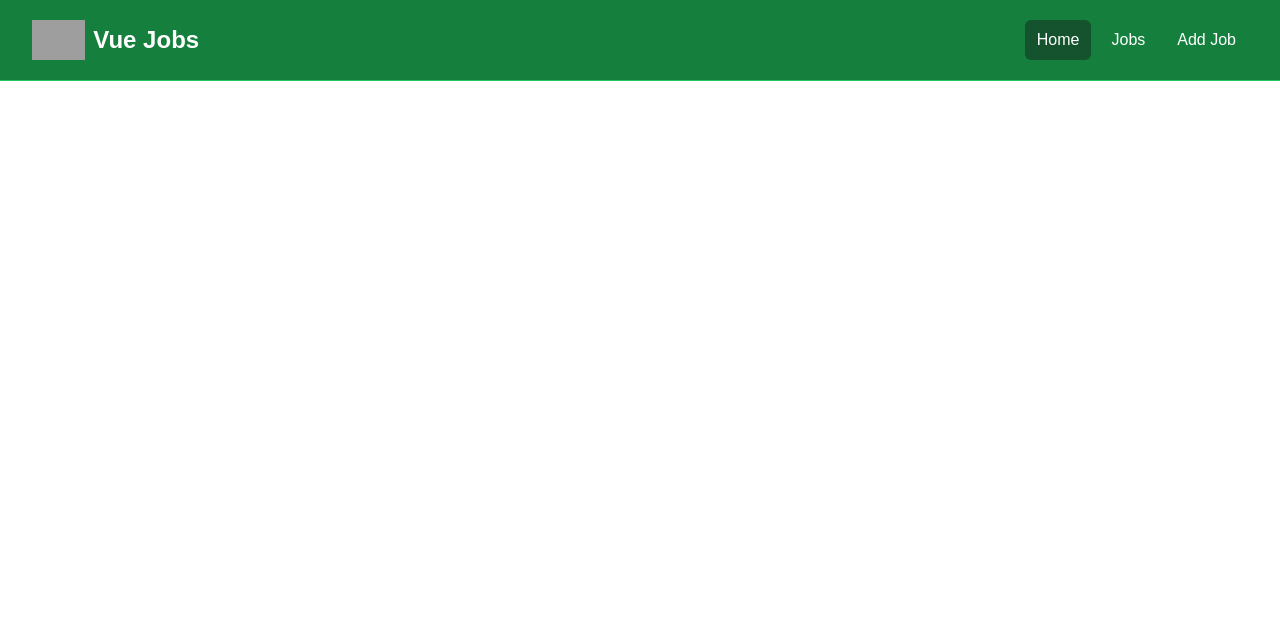
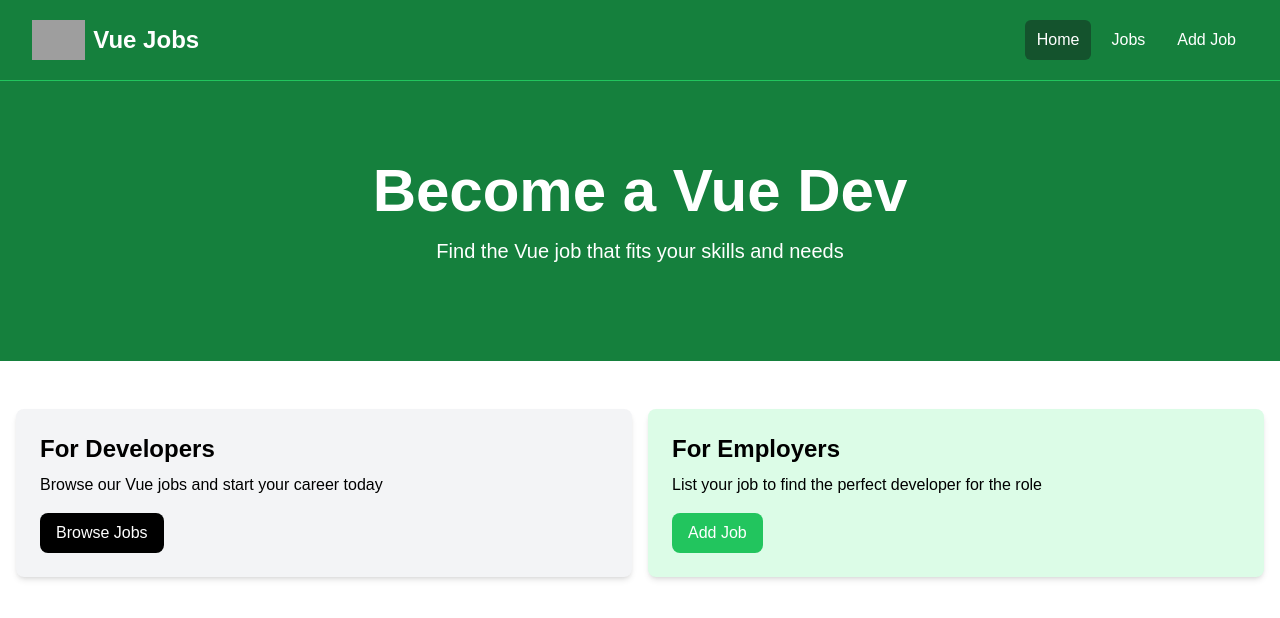
Before and after one commit to igor96SS/laravel-vue-tailwind_example, a Vue app: page / in a window 1280 px wide. Shown: the top 618 px of the page. Built offline with nearby package versions, Linux system fonts and the light colour scheme; grey boxes are pictures that could not be loaded.

Commit message:
defining props

```diff
--- a/src/App.vue
+++ b/src/App.vue
@@ -1,8 +1,11 @@
 <script setup>
 import Navbar from '@/components/Navbar.vue'
+import Hero from '@/components/Hero.vue'
+import HomeCards from '@/components/HomeCards.vue'
 </script>
 
 <template>
   <Navbar/>
-
+  <Hero/>
+  <HomeCards/>
 </template>
--- /dev/null
+++ b/src/components/Card.vue
@@ -0,0 +1,18 @@
+<script setup>
+import { defineProps } from 'vue';
+
+defineProps({
+    bg: {
+        type: String,
+        default: 'bg-gray-100'
+    },
+})
+</script>
+
+<template>
+    <div :class="`${bg} p-6 rounded-lg shadow-md`">
+        <slot>
+
+        </slot>
+    </div>
+</template>
--- /dev/null
+++ b/src/components/Hero.vue
@@ -0,0 +1,33 @@
+<script setup>
+import { defineProps } from 'vue';
+
+defineProps({
+    title: {
+        type: String,
+        default: 'Become a Vue Dev'
+    },
+    subtitle: {
+        type: String,
+        default: 'Find the Vue job that fits your skills and needs'
+    }
+})
+</script>
+
+<template>
+    <section class="bg-green-700 py-20 mb-4">
+      <div
+        class="max-w-7xl mx-auto px-4 sm:px-6 lg:px-8 flex flex-col items-center"
+      >
+        <div class="text-center">
+          <h1
+            class="text-4xl font-extrabold text-white sm:text-5xl md:text-6xl"
+          >
+            {{title}}
+          </h1>
+          <p class="my-4 text-xl text-white">
+            {{subtitle}}
+          </p>
+        </div>
+      </div>
+    </section>
+</template>
--- /dev/null
+++ b/src/components/HomeCards.vue
@@ -0,0 +1,36 @@
+<script setup>
+import Card from '@/components/Card.vue'
+</script>
+
+<template>
+    <section class="py-4">
+      <div class="container-xl lg:container m-auto">
+        <div class="grid grid-cols-1 md:grid-cols-2 gap-4 p-4 rounded-lg">
+          <Card>
+            <h2 class="text-2xl font-bold">For Developers</h2>
+            <p class="mt-2 mb-4">
+              Browse our Vue jobs and start your career today
+            </p>
+            <a
+              href="jobs.html"
+              class="inline-block bg-black text-white rounded-lg px-4 py-2 hover:bg-gray-700"
+            >
+              Browse Jobs
+            </a>
+        </Card>
+          <Card bg="bg-green-100">
+            <h2 class="text-2xl font-bold">For Employers</h2>
+            <p class="mt-2 mb-4">
+              List your job to find the perfect developer for the role
+            </p>
+            <a
+              href="add-job.html"
+              class="inline-block bg-green-500 text-white rounded-lg px-4 py-2 hover:bg-green-600"
+            >
+              Add Job
+            </a>
+        </Card>
+        </div>
+      </div>
+    </section>
+</template>
```
